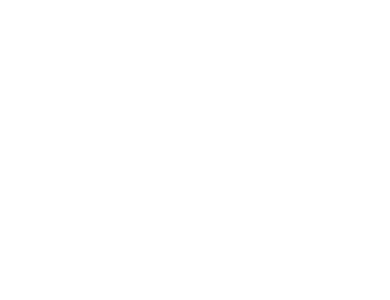
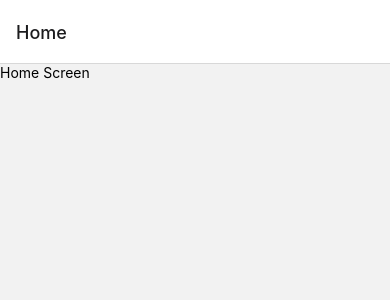
Before and after one commit to Uchchash346/Notes-App-using-React-Native, a React Native app: screen / in a window 390 px wide. Shown: the top 300 px of the page. Built offline with nearby package versions, Linux system fonts and the light colour scheme.

Commit message:
Project Initialization

```diff
--- a/App.js
+++ b/App.js
@@ -2,11 +2,25 @@
 import { StyleSheet, Text, View } from 'react-native';
 import * as React from 'react';
 import { NavigationContainer } from '@react-navigation/native';
+import { createNativeStackNavigator } from '@react-navigation/native-stack';
+import Home from './src/screens/home';
+import SignIn from './src/screens/signin';
+import SignUp from './src/screens/signup';
+import Create from './src/screens/create';
+import Edit from './src/screens/edit';
+
+const Stack = createNativeStackNavigator();
 
 export default function App() {
   return (
     <NavigationContainer>
-
+      <Stack.Navigator>
+        <Stack.Screen name="Home" component={Home} />
+        <Stack.Screen name="SignIn" component={SignIn} />
+        <Stack.Screen name="SignUp" component={SignUp} />
+        <Stack.Screen name="Create" component={Create} />
+        <Stack.Screen name="Edit" component={Edit} />
+      </Stack.Navigator>
     </NavigationContainer>
   );
 }
--- a/src/screens/home.jsx
+++ b/src/screens/home.jsx
@@ -4,7 +4,7 @@
 export default function Home() {
     return (
         <View>
-            <Text>Home</Text>
+            <Text>Home Screen</Text>
         </View>
     )
 }
```
